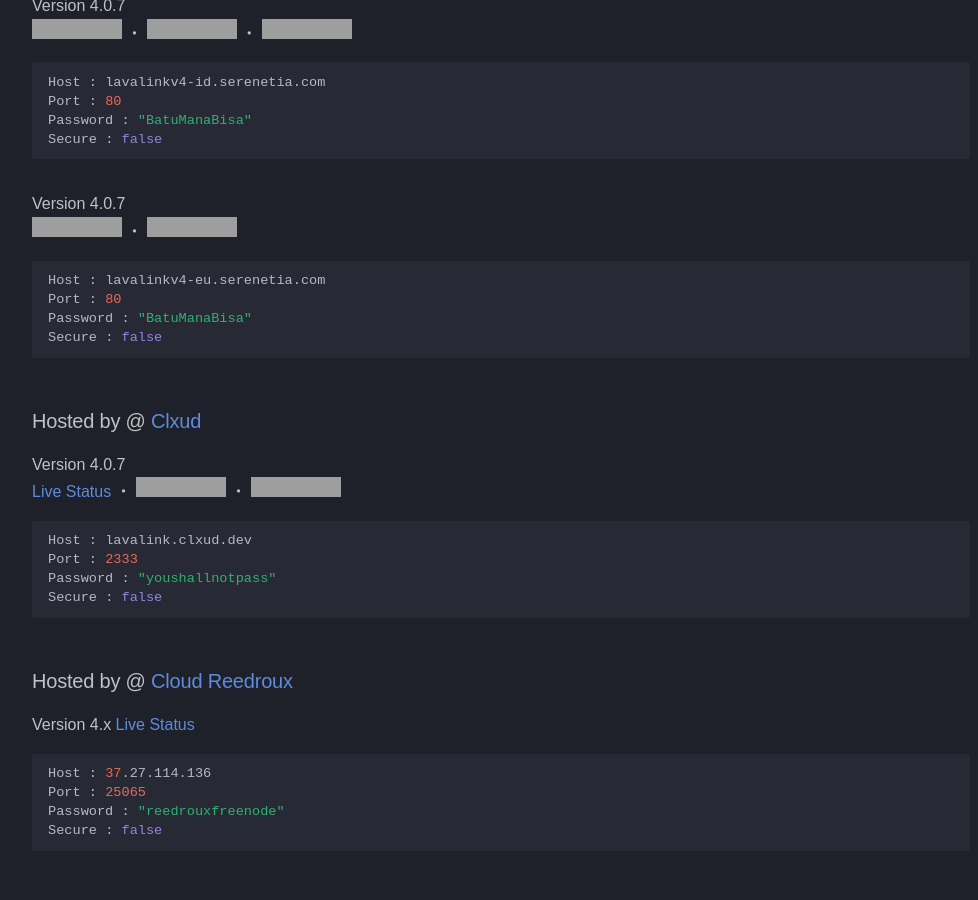
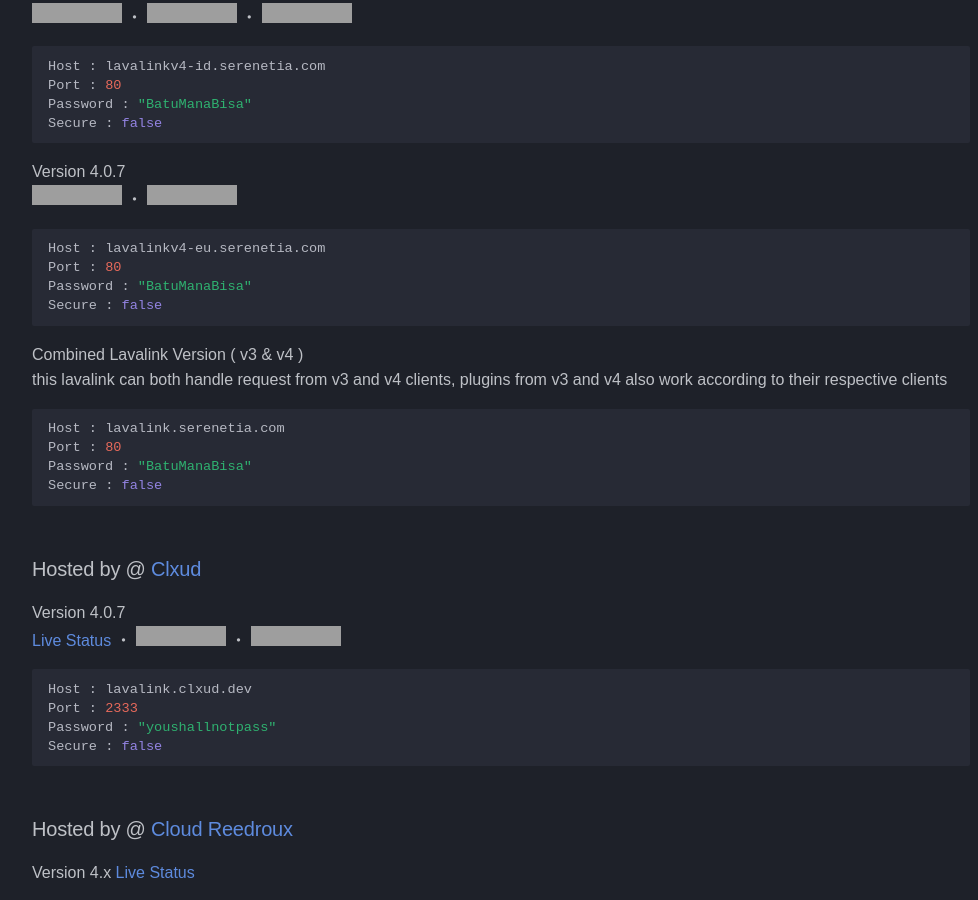
Before and after one commit to DarrenOfficial/lavalink-list, an MkDocs documentation site: the page built from docs/NoSSL/lavalink-without-ssl.md, in a window 1280 px wide and 900 px high, scrolled down 3693 px, cut to the strip 0-900 px from the top of the window. Shown: the whole strip, without its empty margins (14-992 px from the left). Built offline with MkDocs 1.6.1 and Material for MkDocs 9.7.7, drawn with Linux system fonts in a browser that asks for light colours; some web fonts are replaced; comment, search, counter and statistics services are not loaded; a style sheet for code colours, icons or effects is not loaded; grey boxes are pictures that could not be loaded.

Commit message:
added new lavalink/server (#576)
* added new lavalink/server

* ups forgot to change mine

* Update lavalink-without-ssl.md

````diff
--- a/docs/NoSSL/lavalink-without-ssl.md
+++ b/docs/NoSSL/lavalink-without-ssl.md
@@ -125,9 +125,9 @@ Combined servers ( v3 & v4 ) <br />
 Works on both lavalink client that uses v3 and v4 connections
 ```bash
 Host : lava-all.ajieblogs.eu.org
-Port : 443
+Port : 80
 Password : "https://dsc.gg/ajidevserver"
-Secure : true
+Secure : false
 ```
 ### Hosted by @ [Tooxic#4580](https://albinhakanson.se)
 Version 4.0.3
@@ -157,7 +157,6 @@ Port : 80
 Password : "BatuManaBisa"
 Secure : false
 ```
-
 Version 4.0.7 <br />
 ![status](https://status.serenetia.com/api/badge/8/status?style=flat-square) ・ ![uptime](https://status.serenetia.com/api/badge/8/uptime?style=flat-square) ・ ![stat](https://ajieblogs.eu.org/lavalink/amane/v4/badge/Players) <br />
 ```bash
@@ -166,11 +165,18 @@ Port : 80
 Password : "BatuManaBisa"
 Secure : false
 ```
-
 Version 4.0.7 <br />
 ![status](https://status.serenetia.com/api/badge/9/status?style=flat-square) ・ ![uptime](https://status.serenetia.com/api/badge/9/uptime?style=flat-square) <br />
 ```bash
 Host : lavalinkv4-eu.serenetia.com
+Port : 80
+Password : "BatuManaBisa"
+Secure : false
+```
+Combined Lavalink Version ( v3 & v4 ) <br />
+this lavalink can both handle request from v3 and v4 clients, plugins from v3 and v4 also work according to their respective clients
+```bash
+Host : lavalink.serenetia.com
 Port : 80
 Password : "BatuManaBisa"
 Secure : false
````
Also changed, not shown: docs/SSL/lavalink-with-ssl.md (+8 -1 lines).
